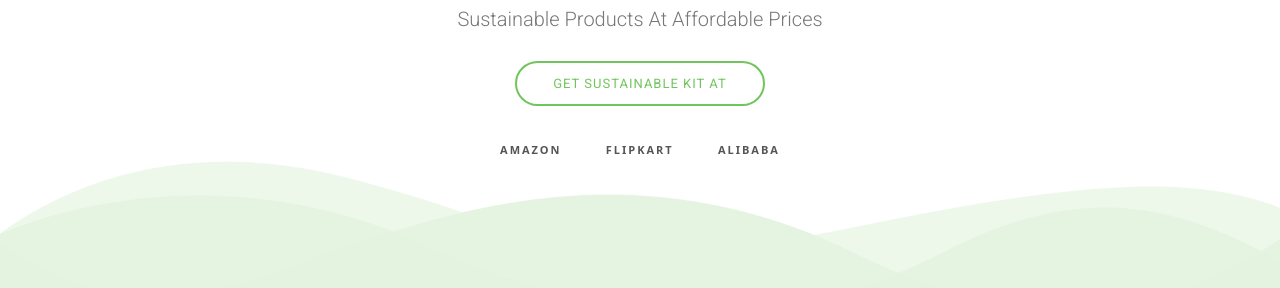
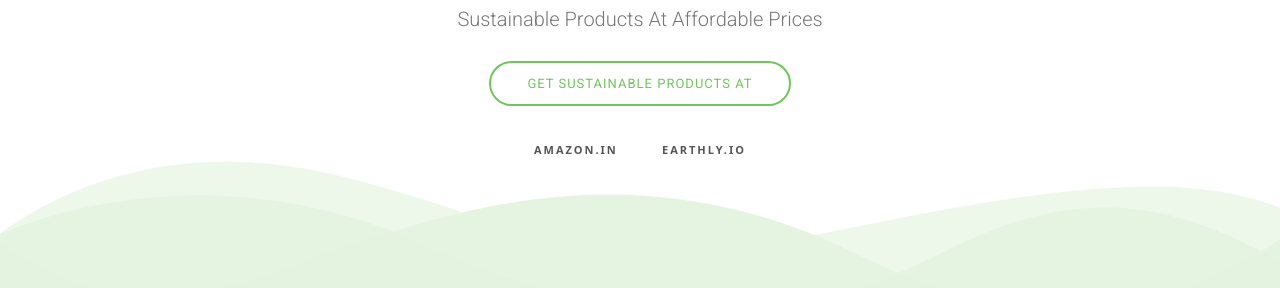
Before and after one commit to Atharva1104/earthlysustainablesolutions.github.io, a plain HTML site: page index.html in a window 1280 px wide. Shown: the part 512-800 px from the top of the page. Drawn offline with nearby package versions, Linux system fonts and the light colour scheme.

Commit message:
Update index.html

```diff
--- a/index.html
+++ b/index.html
@@ -72,11 +72,11 @@
       <h1>Welcome to Earthly Sustainable Solutions</h1>
       <h2>Sustainable Products At Affordable Prices</h2>
 
-      <a href="#get-started" class="btn-get-started scrollto">Get Sustainable Kit at</a>
+      <a href="#get-started" class="btn-get-started scrollto">Get Sustainable Products at</a>
       <div class="btns">
-        <a href="#"><i class="fa fa-apple fa-3x"></i> Amazon</a>
-        <a href="#"><i class="fa fa-play fa-3x"></i> Flipkart</a>
-        <a href="#"><i class="fa fa-windows fa-3x"></i> Alibaba</a>
+        <a href="#"><i class="fa fa-apple fa-3x"></i> Amazon.in</a>
+        <a href="#"><i class="fa fa-play fa-3x"></i> Earthly.io</a>
+
       </div>
     </div>
   </section><!-- End Hero Section -->
```
